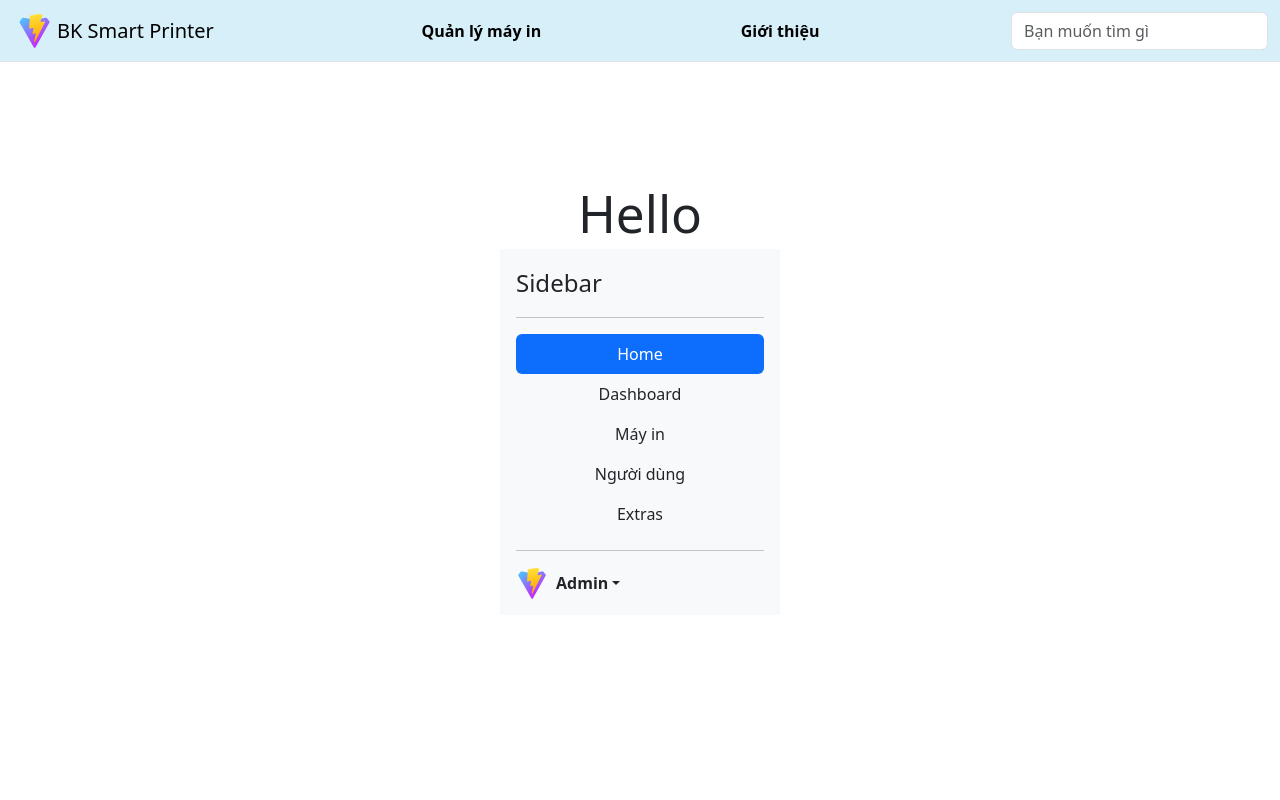
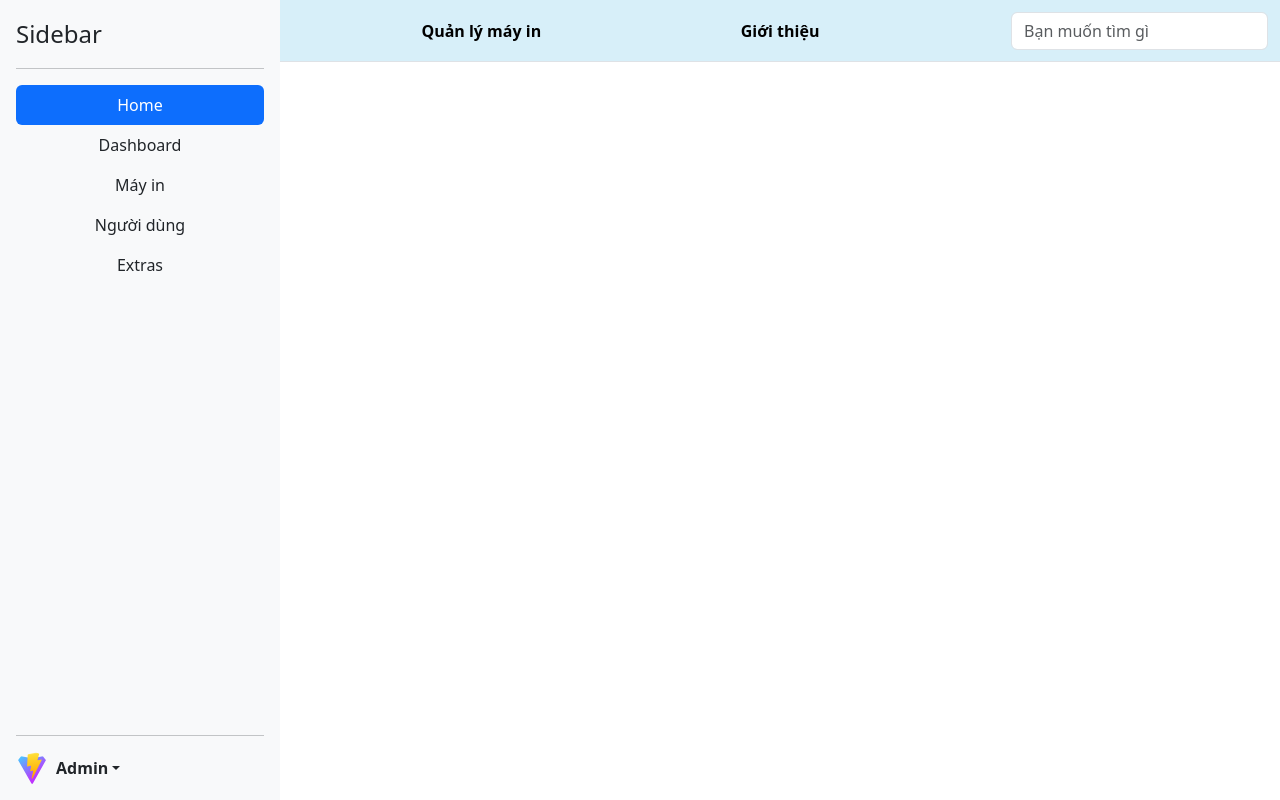
Before and after one commit to PhucLe03/BTL-CNPM, a Vue app in the folder client/: page /manage in a window 1280 px wide. Built offline with nearby package versions, Linux system fonts and the light colour scheme.

Commit message:
Move PrinterManagement view to the left

```diff
--- a/client/src/Views/PrinterManagement.vue
+++ b/client/src/Views/PrinterManagement.vue
@@ -1,50 +1,64 @@
-<template>
-    <h1>Hello</h1>
-    <div class="d-flex flex-column flex-shrink-0 p-3 bg-light" style="width: 280px;">
-    <a href="/" class="d-flex align-items-center mb-3 mb-md-0 me-md-auto link-dark text-decoration-none">
+<template class="sidebar">
+  <aside class="sidebar">
+    <!-- <h1>Hello</h1> -->
+    <div
+      class="d-flex flex-column flex-shrink-0 p-3 bg-light sidebar_item"
+      style="width: 280px"
+    >
+      <a
+        href="/"
+        class="d-flex align-items-center mb-3 mb-md-0 me-md-auto link-dark text-decoration-none"
+      >
         <span class="fs-4">Sidebar</span>
       </a>
-    <hr>
+      <hr />
       <ul class="nav nav-pills flex-column mb-auto">
         <li class="nav-item">
-        <a href="/" class="nav-link active" aria-current="page">
-          Home
-        </a>
+          <a href="/" class="nav-link active" aria-current="page"> Home </a>
         </li>
         <li>
-        <a href="#" class="nav-link link-dark">
-          Dashboard
-        </a>
+          <a href="#" class="nav-link link-dark"> Dashboard </a>
         </li>
         <li>
-        <a href="#" class="nav-link link-dark">
-          Máy in
-        </a>
+          <a href="#" class="nav-link link-dark"> Máy in </a>
         </li>
         <li>
-        <a href="#" class="nav-link link-dark">
-          Người dùng
-        </a>
+          <a href="#" class="nav-link link-dark"> Người dùng </a>
         </li>
         <li>
-        <a href="#" class="nav-link link-dark">
-          Extras
-        </a>
+          <a href="#" class="nav-link link-dark"> Extras </a>
         </li>
       </ul>
-    <hr>
+      <hr />
       <div class="dropdown">
-      <a href="#" class="d-flex align-items-center link-dark text-decoration-none dropdown-toggle" id="dropdownUser2" data-bs-toggle="dropdown" aria-expanded="false">
-        <img src="/vite.svg" alt="" width="32" height="32" class="rounded-circle me-2">
+        <a
+          href="#"
+          class="d-flex align-items-center link-dark text-decoration-none dropdown-toggle"
+          id="dropdownUser2"
+          data-bs-toggle="dropdown"
+          aria-expanded="false"
+        >
+          <img
+            src="/vite.svg"
+            alt=""
+            width="32"
+            height="32"
+            class="rounded-circle me-2"
+          />
           <strong>Admin</strong>
         </a>
-      <ul class="dropdown-menu text-small shadow" aria-labelledby="dropdownUser2" style="">
+        <ul
+          class="dropdown-menu text-small shadow"
+          aria-labelledby="dropdownUser2"
+          style=""
+        >
           <li><a class="dropdown-item" href="#">Thêm máy in...</a></li>
           <li><a class="dropdown-item" href="#">Cài đặt</a></li>
           <li><a class="dropdown-item" href="#">Trang cá nhân</a></li>
-        <li><hr class="dropdown-divider"></li>
+          <li><hr class="dropdown-divider" /></li>
           <li><a class="dropdown-item" href="#">Đăng xuất</a></li>
         </ul>
       </div>
     </div>
+  </aside>
 </template>
--- a/client/src/style.css
+++ b/client/src/style.css
@@ -103,3 +103,16 @@ button:focus-visible {
     background-color: #f9f9f9;
   }
 }
+
+.sidebar {
+  position: fixed;
+  left: 0;
+  top: 0;
+  display: flex;
+  flex-direction: column;
+  height: 100vh;
+}
+
+.sidebar_item {
+  flex-grow: 1;
+}
```
Also changed, not shown: client/src/components/global/NavBar.vue (+2 -9 lines). Lines whose indentation alone changed are shown as unchanged.
